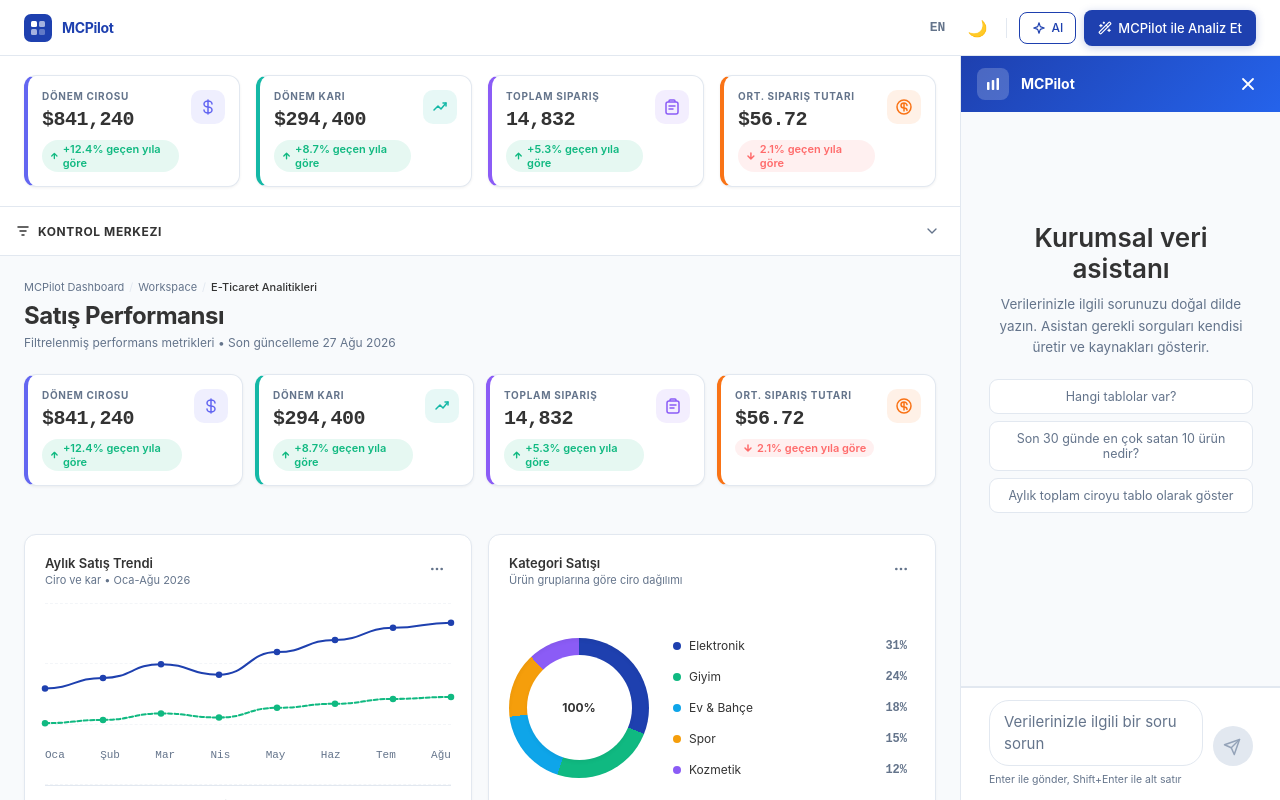
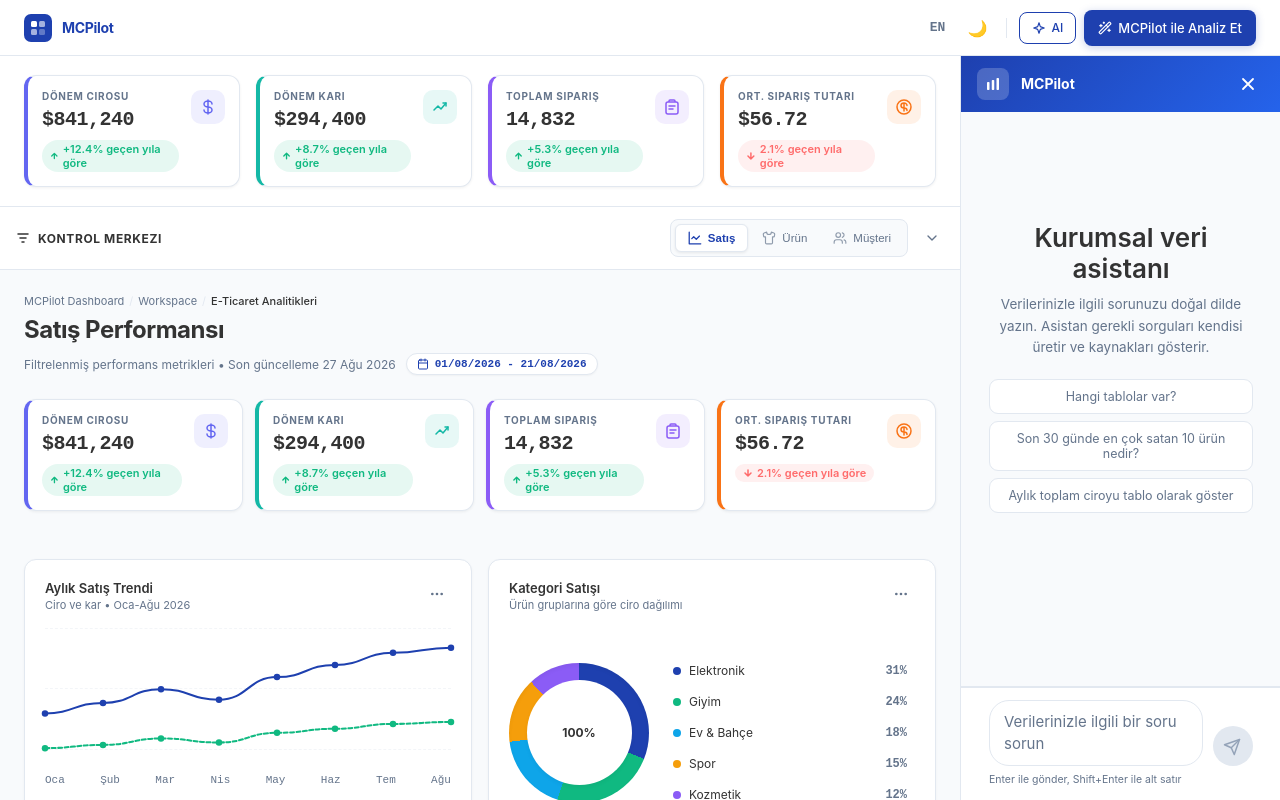
Before and after one commit to smursel/MCPilot, an Angular app: page /dashboard in a window 1280 px wide. Built offline with nearby package versions, Linux system fonts and the light colour scheme.

Commit message:
feat(dashboard-ux): move analysis tabs into command center header and optimize spacing for compact inline layout, add active date range badge to page header for continuous system status visibility

```diff
--- a/src/app/features/dashboard/components/filter-sidebar/filter-sidebar.component.html
+++ b/src/app/features/dashboard/components/filter-sidebar/filter-sidebar.component.html
@@ -10,7 +10,22 @@
       {{ 'FILTER.TITLE' | translate }}
     </div>
 
-    <!-- Rotational chevron provides explicit visual feedback for the accordion state -->
+    <div class="analysis-tabs" (click)="$event.stopPropagation()">
+    <button class="tab-btn" [class.active]="activeView() === 'sales'" (click)="onViewChange('sales')">
+      <svg width="14" height="14" viewBox="0 0 24 24" fill="none" stroke="currentColor" stroke-width="2" stroke-linecap="round" stroke-linejoin="round"><path d="M3 3v18h18"/><path d="m19 9-5 5-4-4-3 3"/></svg>
+      {{ 'FILTER.BTN_SALES' | translate }}
+    </button>
+    <button class="tab-btn" [class.active]="activeView() === 'product'" (click)="onViewChange('product')">
+      <svg width="14" height="14" viewBox="0 0 24 24" fill="none" stroke="currentColor" stroke-width="2" stroke-linecap="round" stroke-linejoin="round"><path d="M20.38 3.46 16 2a4 4 0 0 1-8 0L3.62 3.46a2 2 0 0 0-1.34 2.23l.58 3.47a1 1 0 0 0 .99.84H6v10c0 1.1.9 2 2 2h8a2 2 0 0 0 2-2V10h2.15a1 1 0 0 0 .99-.84l.58-3.47a2 2 0 0 0-1.34-2.23z"/></svg>
+      {{ 'FILTER.BTN_PRODUCT' | translate }}
+    </button>
+    <button class="tab-btn" [class.active]="activeView() === 'customer'" (click)="onViewChange('customer')">
+      <svg width="14" height="14" viewBox="0 0 24 24" fill="none" stroke="currentColor" stroke-width="2" stroke-linecap="round" stroke-linejoin="round"><path d="M16 21v-2a4 4 0 0 0-4-4H6a4 4 0 0 0-4 4v2"/><circle cx="9" cy="7" r="4"/><path d="M22 21v-2a4 4 0 0 0-3-3.87"/><path d="M16 3.13a4 4 0 0 1 0 7.75"/></svg>
+      {{ 'FILTER.BTN_CUSTOMER' | translate }}
+    </button>
+  </div>
+
+  <!-- Rotational chevron provides explicit visual feedback for the accordion state -->
     <button class="mobile-toggle-btn" aria-label="Toggle Filters" [class.rotated]="isMobileOpen()">
       <svg width="16" height="16" viewBox="0 0 24 24" fill="none" stroke="currentColor" stroke-width="2" stroke-linecap="round" stroke-linejoin="round">
         <polyline points="6 9 12 15 18 9"></polyline>
@@ -21,22 +36,6 @@
   <!-- Wraps the core filtering logic to enable smooth display toggling on mobile -->
   <div class="sidebar__body">
     <div class="sidebar__content">
-
-      <!-- Analytical scope constraints -->
-      <div class="filter-section">
-        <p class="filter-section__label">{{ 'FILTER.MODE' | translate }}</p>
-        <div class="view-toggle">
-          <button class="toggle-btn" [class.active]="activeView() === 'sales'" (click)="onViewChange('sales')">
-            {{ 'FILTER.BTN_SALES' | translate }}
-          </button>
-          <button class="toggle-btn" [class.active]="activeView() === 'product'" (click)="onViewChange('product')">
-            {{ 'FILTER.BTN_PRODUCT' | translate }}
-          </button>
-          <button class="toggle-btn" [class.active]="activeView() === 'customer'" (click)="onViewChange('customer')">
-            {{ 'FILTER.BTN_CUSTOMER' | translate }}
-          </button>
-        </div>
-      </div>
 
       <!-- Temporal scope constraints -->
       <div class="filter-section">
--- a/src/app/features/dashboard/components/filter-sidebar/filter-sidebar.component.scss
+++ b/src/app/features/dashboard/components/filter-sidebar/filter-sidebar.component.scss
@@ -118,3 +118,65 @@
 .toggle-btn { padding: 8px 12px; border-radius: 6px; background: transparent; border: none; font-size: 12px; font-weight: 500; color: var(--text-muted); cursor: pointer; text-align: left; transition: all 0.2s ease; }
 .toggle-btn:hover { color: var(--text-primary); background: rgba(0,0,0,0.02); }
 .toggle-btn.active { background: var(--surface-white); color: var(--primary-blue); font-weight: 600; box-shadow: 0 1px 3px rgba(0,0,0,0.05); border: 1px solid var(--border-color); }
+
+.analysis-tabs {
+  display: flex;
+  background: var(--bg-tint);
+  padding: 4px;
+  border-radius: 8px;
+  border: 1px solid var(--border-color);
+  gap: 2px;
+
+  /* Sekmeleri sağ tarafa, ok (chevron) işaretinin yanına itiyoruz */
+  margin-left: auto;
+  margin-right: 12px;
+}
+
+.tab-btn {
+  display: flex;
+  align-items: center;
+  gap: 6px;
+  padding: 6px 12px;
+  border: none;
+  background: transparent;
+  border-radius: 6px;
+  font-size: 11.5px;
+  font-weight: 500;
+  color: var(--text-muted);
+  cursor: pointer;
+  transition: all 0.2s ease;
+
+  svg {
+    opacity: 0.7;
+    transition: transform 0.2s ease;
+  }
+
+  &:hover {
+    color: var(--text-primary);
+    background: rgba(0,0,0,0.03);
+  }
+
+  &.active {
+    background: var(--surface-white);
+    color: var(--primary-blue);
+    font-weight: 600;
+    box-shadow: 0 1px 3px rgba(0, 0, 0, 0.08);
+    border: 1px solid var(--border-color);
+
+    svg {
+      opacity: 1;
+      transform: scale(1.1);
+    }
+  }
+}
+
+/* Mobilde ekran daralınca sekmeler fazla yer kaplamasın diye gizleyebilir veya ufalatabiliriz */
+@media (max-width: 640px) {
+  .analysis-tabs {
+    margin-right: 8px;
+  }
+  .tab-btn {
+    padding: 6px 8px;
+    span { display: none; } /* Mobilde sadece ikonlar kalsın ki sığsın */
+  }
+}
--- a/src/app/features/dashboard/pages/dashboard-page/dashboard-page.component.html
+++ b/src/app/features/dashboard/pages/dashboard-page/dashboard-page.component.html
@@ -37,9 +37,14 @@
                   @case ('customer') { {{ 'DASHBOARD.MODES.CUSTOMER' | translate }} }
                 }
               </h1>
-              <p class="page-title__sub">
-                {{ 'DASHBOARD.UPDATED_AT' | translate }}
-              </p>
+              <div class="page-title__sub">
+                <span>{{ 'DASHBOARD.UPDATED_AT' | translate }}</span>
+                <!-- ADDED: Active date range badge for system status visibility -->
+                 <span class="date-badge">
+                  <svg width="12" height="12" viewBox="0 0 24 24" fill="none" stroke="currentColor" stroke-width="2" stroke-linecap="round" stroke-linejoin="round"><rect x="3" y="4" width="18" height="18" rx="2" ry="2"></rect><line x1="16" y1="2" x2="16" y2="6"></line><line x1="8" y1="2" x2="8" y2="6"></line><line x1="3" y1="10" x2="21" y2="10"></line></svg>
+                  {{ activeStartDate() | date:'dd/MM/yyyy' }} - {{ activeEndDate() | date:'dd/MM/yyyy' }}
+                </span>
+              </div>
             </div>
 
             <!-- Conditional rendering based on API resolution state -->
--- a/src/app/features/dashboard/pages/dashboard-page/dashboard-page.component.scss
+++ b/src/app/features/dashboard/pages/dashboard-page/dashboard-page.component.scss
@@ -123,7 +123,26 @@
 }
 
 .page-title__sub {
-  font-size: 12px;
-  color: var(--text-muted);
-  margin-top: 4px;
+   display: flex;
+   align-items: center;
+   flex-wrap: wrap;
+   gap: 10px;
+   font-size: 12px;
+   color: var(--text-muted);
+   margin-top: 8px;
 }
+
+.date-badge {
+   display: inline-flex;
+   align-items: center;
+   gap: 6px;
+   padding: 4px 10px;
+   background: var(--surface-white);
+   border: 1px solid var(--border-color);
+   border-radius: 99px;
+   font-weight: 600;
+   color: var(--primary-blue);
+   font-family: monospace; /* Monospace keeps date characters perfectly aligned */
+   font-size: 11px;
+   box-shadow: 0 1px 2px rgba(0,0,0,0.04);
+}
--- a/src/app/features/dashboard/pages/dashboard-page/dashboard-page.component.ts
+++ b/src/app/features/dashboard/pages/dashboard-page/dashboard-page.component.ts
@@ -49,6 +49,9 @@
   // Drives conditional component rendering to reflect the user's current analytical focus
   currentView = signal<DashboardView>('sales');
 
+  activeStartDate = signal<string>('');
+  activeEndDate = signal<string>('');
+
   // Lifecycle hook: Triggers immediately after component initialization
   ngOnInit(): void {
     const today = new Date();
@@ -60,8 +63,13 @@
       return `${d.getFullYear()}-${month}-${day}`;
     };
 
-    // Trigger service with dynamic dates
-    this.dashboardService.loadDashboardData(formatDate(firstDay), formatDate(today));
+    const start = formatDate(firstDay);
+    const end = formatDate(today);
+
+    this.activeStartDate.set(start);
+    this.activeEndDate.set(end);
+
+    this.dashboardService.loadDashboardData(start, end);
   }
 
   // ADDED: Kullanıcı ekranı küçültürse (Responsive test vb.) ve konuşma boşsa çekmeceyi gizle!
@@ -76,6 +84,8 @@
 
  // Event handler for sidebar date range submissions
   onDateRangeChanged(range: {start: string, end: string}): void {
+    this.activeStartDate.set(range.start);
+    this.activeEndDate.set(range.end);
     this.dashboardService.loadDashboardData(range.start, range.end);
   }
 
```
